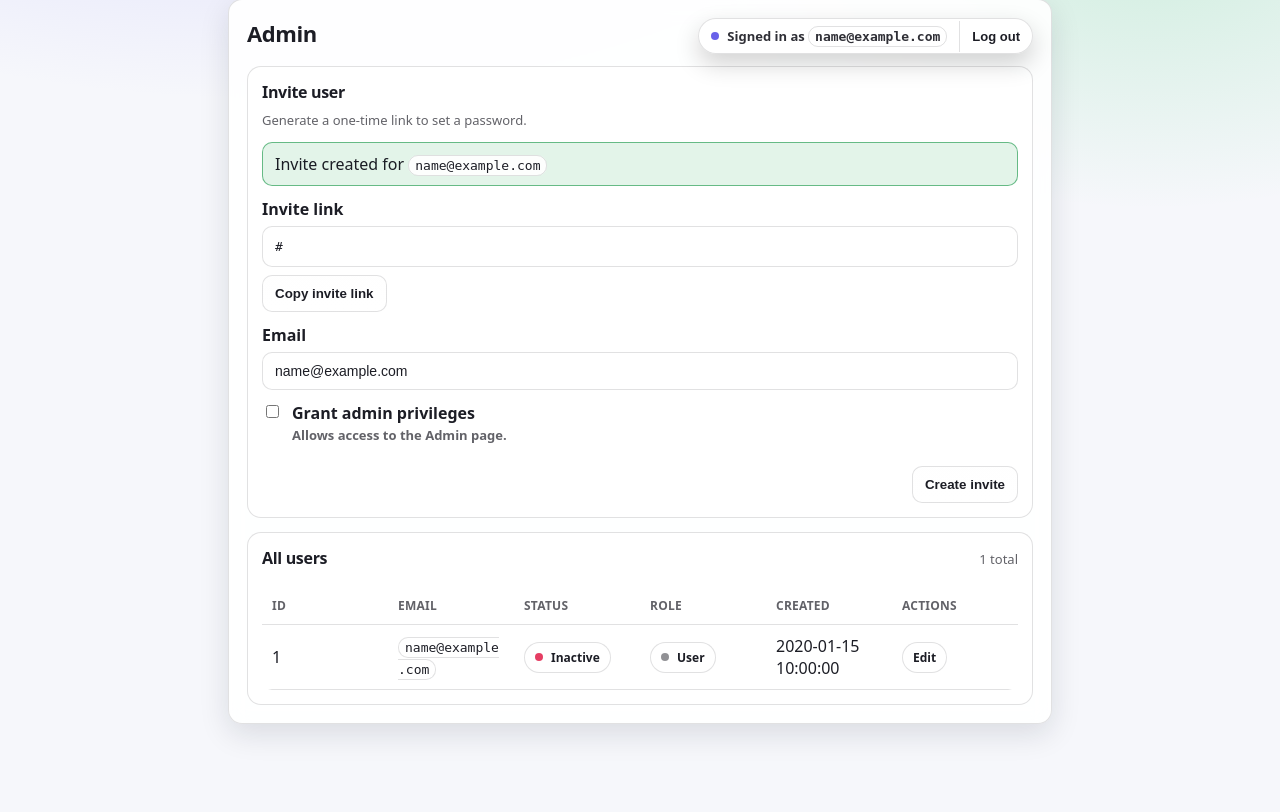
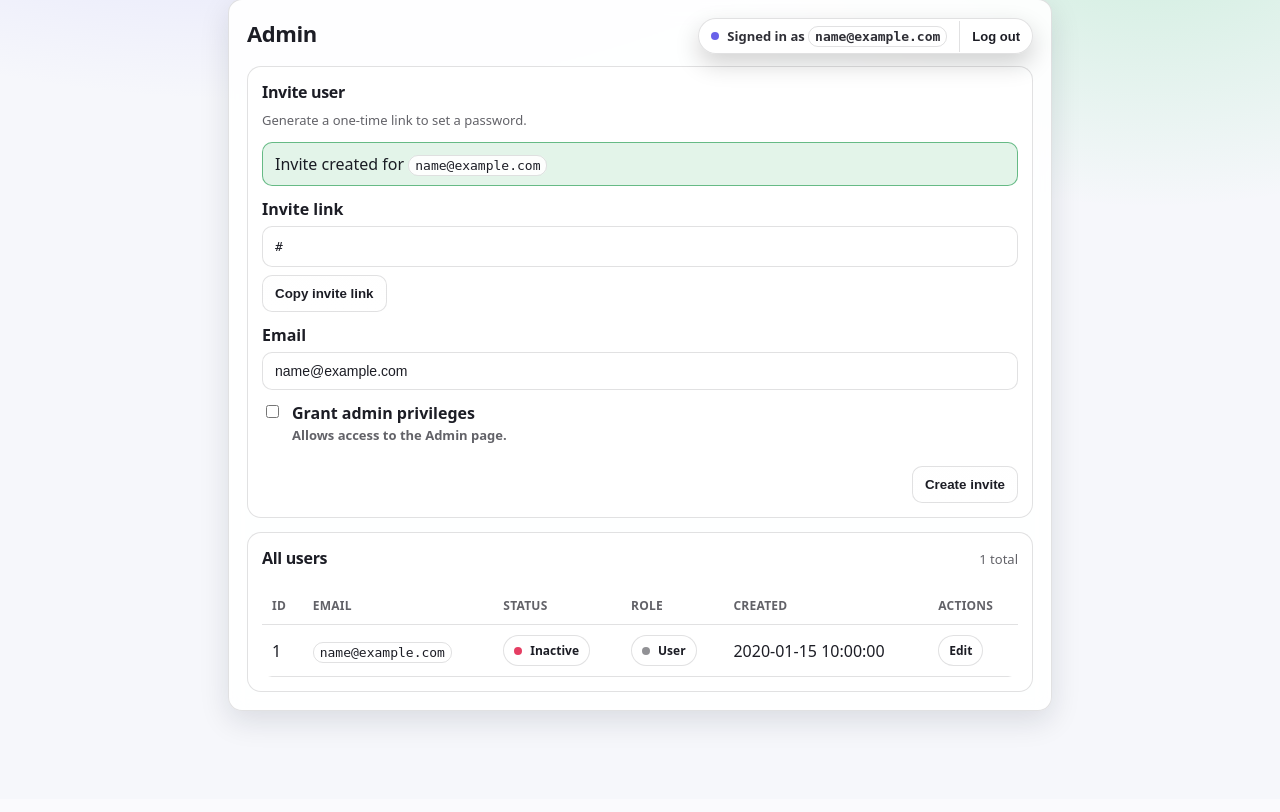
Before and after one commit to eddiethedean/jwt-user-management, a FastAPI app: template user_management_api/app/web/templates/admin.html in a window 1280 px wide. Shown: the part 163-975 px from the top of the page. After the commit the page ends 892 px from the top, so only its background shows below. Run offline with FastAPI, Linux system fonts and the light colour scheme; the template is opened without the code that fills it: most values are stand-ins (such as "Sample title", 1, 10 or a date in 2020); parts of the project's set-up code (start-up, migrations or seed data) failed here and were passed over.

Commit message:
Make tables size columns to content
Use auto table layout with horizontal scrolling so columns match content width without stretching the page.

```diff
--- a/user_management_api/app/web/templates/admin.html
+++ b/user_management_api/app/web/templates/admin.html
@@ -200,7 +200,8 @@
           <span class="muted">{{ users|length }} total</span>
         </div>
 
-        <table class="dataTable" style="margin-top: 10px;">
+        <div class="tableWrap" style="margin-top: 10px;">
+          <table class="dataTable">
           <thead>
             <tr>
               <th>ID</th>
@@ -235,7 +236,8 @@
               </tr>
             {% endfor %}
           </tbody>
-        </table>
+          </table>
+        </div>
       </section>
     </div>
   </div>
--- a/user_management_api/app/web/templates/base.html
+++ b/user_management_api/app/web/templates/base.html
@@ -266,21 +266,19 @@
       thead th { font-size: 12px; color: var(--muted); font-weight: 750; letter-spacing: 0.02em; text-transform: uppercase; }
       tbody tr:hover { background: color-mix(in srgb, var(--panel-strong) 65%, transparent); }
 
-      /* Prevent long emails / tokens from stretching the page. */
+      /* Tables: let columns size to content, but don't stretch the page. */
+      .tableWrap {
+        width: 100%;
+        overflow-x: auto;
+        -webkit-overflow-scrolling: touch;
+      }
       .dataTable {
-        table-layout: fixed;
-        width: 100%;
+        table-layout: auto;
+        width: max-content;
+        min-width: 100%;
       }
       .dataTable th,
-      .dataTable td {
-        overflow: hidden;
-        text-overflow: ellipsis;
-      }
-      .dataTable td code {
-        white-space: normal;
-        overflow-wrap: anywhere;
-        word-break: break-word;
-      }
+      .dataTable td { white-space: nowrap; }
     </style>
   </head>
   <body>
--- a/user_management_api/app/web/templates/users.html
+++ b/user_management_api/app/web/templates/users.html
@@ -76,7 +76,8 @@
         <span class="muted">{{ users|length }} total</span>
       </div>
 
-      <table class="dataTable" style="margin-top: 10px;">
+      <div class="tableWrap" style="margin-top: 10px;">
+        <table class="dataTable">
         <thead>
           <tr>
             <th>ID</th>
@@ -109,7 +110,8 @@
             </tr>
           {% endfor %}
         </tbody>
-      </table>
+        </table>
+      </div>
     </section>
   </div>
 {% endblock %}
```
